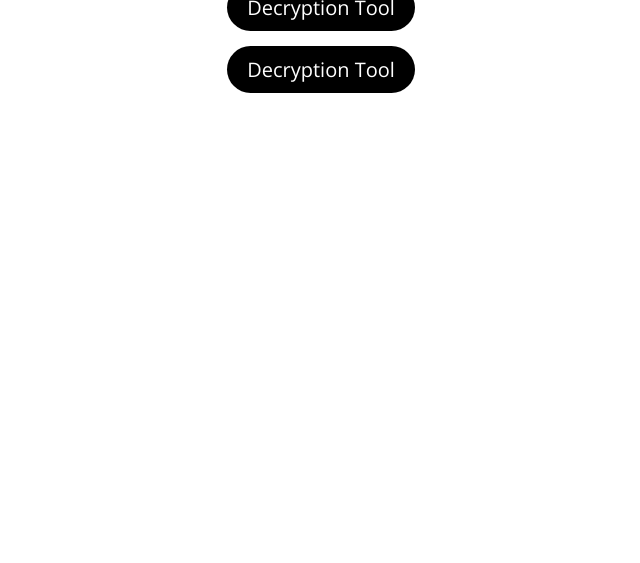
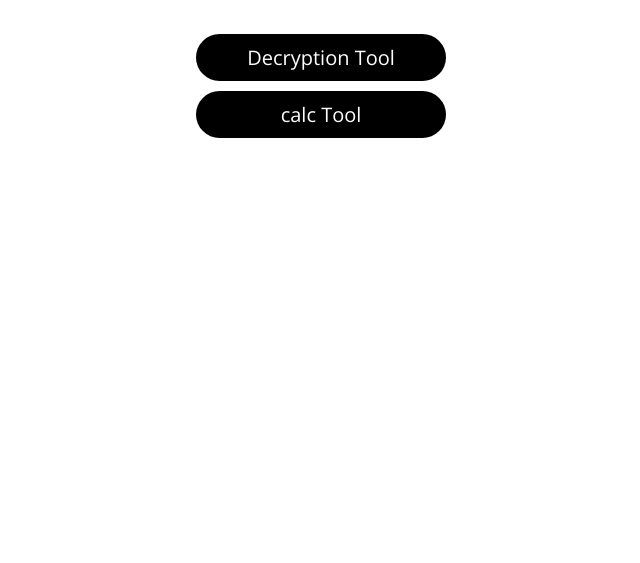
Before and after one commit to gitamcon/gitamcon.github.io, a plain HTML site: page end.html in a window 1280 px wide. Shown: the part 237-800 px from the top of the page, without its empty margins (319-959 px from the left). Drawn offline with nearby package versions, Linux system fonts and the light colour scheme.

Commit message:
Add files via upload

```diff
--- a/end.html
+++ b/end.html
@@ -14,49 +14,66 @@
         body {
             background-color: #ffffff;
             text-align: center;
+            margin:auto;
         }
 
         h1 {
             color: #000000;
             font-family: "Roboto";
             font-size: 60px;
-            margin-top: 100px;
+            margin-top: 150px;
             margin-bottom: 50px;
         }
 
+        div{
+            width:250px;
+            margin:auto;
+            margin-top:10px;
+        }
         button {
+            position:relative;
             background-color: #000000;
             border: none;
-            padding: 10px 20px 10px 20px;
+            padding-top:10px;
+            padding-bottom : 10px;
+            padding-right : 20px;
+            padding-left : 20px;
             color: white;
             font-family: "Open Sans";
             font-size: 20px;
             border-radius: 30px;
             font-weight: 400;
+            width : 100%;
+        }
+
+        button:active{
+            background-color:gray;
         }
 
         a {
-            display: block;
-            margin: 15px;
+            text-decoration: none;
+            width:100%;
         }
     </style>
 </head>
 
 <body>
     <h1>The End</h1>
-
+<div>
     <a href="https://www.gillmeister-software.com/online-tools/text/encrypt-decrypt-text.aspx" target="_blank">
         <button>
             Decryption Tool
         </button>
     </a>
+</div>
 
+<div>
     <a href="https://www.gillmeister-software.com/online-tools/text/encrypt-decrypt-text.aspx" target="_blank">
         <button>
-            Decryption Tool
+            calc Tool
         </button>
     </a>
-
+</div>
 
 </body>
 
```
